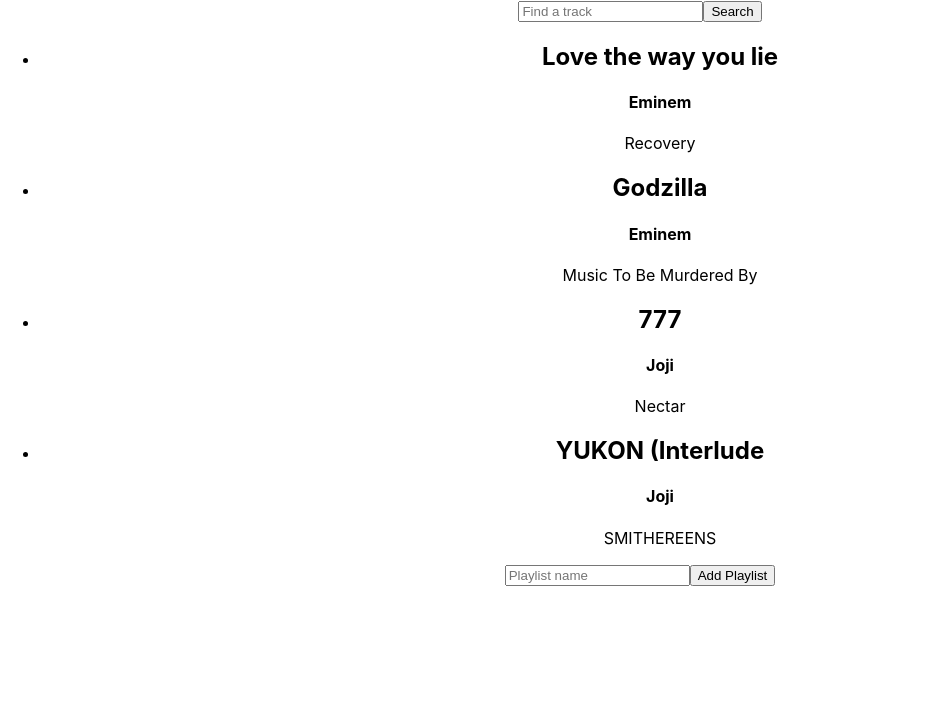
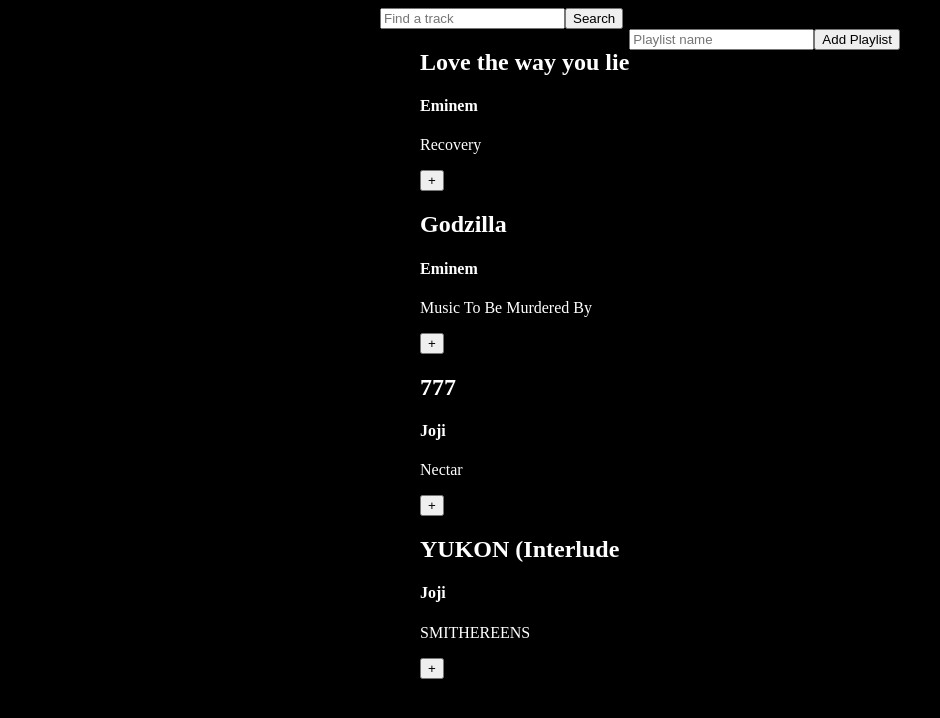
Before and after one commit to Noah-Leardon/jammming, a React (Create React App) app: page / in a window 1280 px wide. Shown: the top 718 px of the page, without its empty margins (0-940 px from the left). Built offline with nearby package versions, Linux system fonts and the light colour scheme.

Commit message:
add playlist functionality

```diff
--- a/src/App.css
+++ b/src/App.css
@@ -1,38 +1,28 @@
-.App {
-  text-align: center;
+html {
+  padding: 0;
+  margin: 0;
 }
 
-.App-logo {
-  height: 40vmin;
-  pointer-events: none;
-}
-
-@media (prefers-reduced-motion: no-preference) {
-  .App-logo {
-    animation: App-logo-spin infinite 20s linear;
-  }
-}
-
-.App-header {
-  background-color: #282c34;
-  min-height: 100vh;
-  display: flex;
-  flex-direction: column;
-  align-items: center;
-  justify-content: center;
-  font-size: calc(10px + 2vmin);
+body {
+  background-color: black;
   color: white;
 }
 
-.App-link {
-  color: #61dafb;
+.App {
+  display: flex;
+  justify-content: center;
+  align-items: center;
 }
 
-@keyframes App-logo-spin {
-  from {
-    transform: rotate(0deg);
-  }
-  to {
-    transform: rotate(360deg);
-  }
+
+li {
+  color: white!;
 }
+
+.container {
+  display: flex;
+}
+
+li {
+  list-style: none;
+}
--- a/src/App.js
+++ b/src/App.js
@@ -7,8 +7,6 @@
   return (
     <div className="App">
       <SearchBar />
-      <Results />
-      <Playlist />
     </div>
   );
 }
--- a/src/Playlist.js
+++ b/src/Playlist.js
@@ -1,14 +1,29 @@
 import React, { useState, useEffect } from 'react'
 import Tracklist from './Tracklist'
 
-function Playlist() {
+function Playlist(props) {
+    const results = []
+
+    const populateResults = () => {
+        console.log('Added Songs:', props.addedSongs);
+        return props.addedSongs.map((tracks, index) => (
+          <li key={index}>
+            {tracks.track}
+            <button>-</button>
+          </li>
+        ));
+      };
+
+
     return (
         <div className='playlist'>
             <form>
                 <input placeholder='Playlist name' />
                 <button type='submit'>Add Playlist</button>
             </form>
-            <Tracklist />
+            <ul>
+                {populateResults()}
+            </ul>
         </div>
     )
 }
--- a/src/Results.js
+++ b/src/Results.js
@@ -1,22 +1,48 @@
 import React, { useState, useEffect } from 'react'
 import Track from './Track'
-import response from './dummyData'
+import Tracklist from './Tracklist'
+import Playlist from './Playlist'
 
-function Results() {
+function Results(props) {
+    const [playlistSongs, setPlaylistSongs] = useState([])
+
+    const response = props.response
     const results = []
+
     const populateResults = () => {
         for (let i = 0; i < response.tracks.items.length; i++) {
-            results.push(<li><Track title={response.tracks.items[i].name} artist={response.tracks.items[i].artists[0].name} album={response.tracks.items[i].album.name} /></li>)
+            results.push({
+                id: i,
+                track: <Track
+                    title={response.tracks.items[i].name}
+                    artist={response.tracks.items[i].artists[0].name}
+                    album={response.tracks.items[i].album.name}
+                    />
+                }
+            );
         }
-        return results
+        return results;
     }
+
+    function onClick(e) {
+        for (let i of playlistSongs) {
+            if (i.id === e.id) {
+                return
+            }
+        }
+        setPlaylistSongs((prev) => [...prev, results[e.id]])
+    }
+
     return (
+        <div className='container'>
             <div className='results'>
-                <ul>
-                    {populateResults()}
-                </ul>
+                <Tracklist onClick={onClick} tracks={populateResults()} />
             </div>
+            <div className='Playlist'>
+                <Playlist addedSongs={playlistSongs} />
+            </div>
+        </div>
     )
 }
 
-export default Results
+export default Results;
--- a/src/SearchBar.js
+++ b/src/SearchBar.js
@@ -1,13 +1,18 @@
 import React, { useState, useEffect } from 'react'
+import response from './dummyData'
+import Results from './Results'
 
 function SearchBar() {
     return (
-        <>
-            <form>
-                <input placeholder='Find a track'/>
-                <button type='submit'>Search</button>
-            </form>
-        </>
+        <div>
+            <div className='searchBar'>
+                <form>
+                    <input placeholder='Find a track'/>
+                    <button type='submit'>Search</button>
+                </form>
+            </div>
+            <Results response={response} />
+        </div>
     )
 }
 
--- a/src/Tracklist.js
+++ b/src/Tracklist.js
@@ -1,11 +1,15 @@
 import React, { useState, useEffect } from 'react'
-import Track from './Track'
 
 function Tracklist(props) {
     return (
         <div className='Tracklist'>
             <ul>
-
+                {props.tracks.map((item) => (
+                    <li key={item.id}>
+                        {item.track}
+                        <button onClick={() => props.onClick(item)} id={item.id}>+</button>
+                    </li>
+                ))}
             </ul>
         </div>
     )
--- a/src/dummyData.js
+++ b/src/dummyData.js
@@ -1,7 +1,7 @@
 // Need Song name, Artist, Album
-// Song name = tracks.items[0].name
-// Artist = tracks.items[0].artists[0].name
-// Album = tracks.items[0].album.name
+// Song name = tracks.items[i].name
+// Artist = tracks.items[i].artists[0].name
+// Album = tracks.items[i].album.name
 
 const response = {
     "tracks": {
--- a/src/index.css
+++ b/src/index.css
@@ -1,13 +1,5 @@
-body {
+html {
   margin: 0;
-  font-family: -apple-system, BlinkMacSystemFont, 'Segoe UI', 'Roboto', 'Oxygen',
-    'Ubuntu', 'Cantarell', 'Fira Sans', 'Droid Sans', 'Helvetica Neue',
-    sans-serif;
-  -webkit-font-smoothing: antialiased;
-  -moz-osx-font-smoothing: grayscale;
+  padding: 0;
+  background-color: balck;
 }
-
-code {
-  font-family: source-code-pro, Menlo, Monaco, Consolas, 'Courier New',
-    monospace;
-}
```
